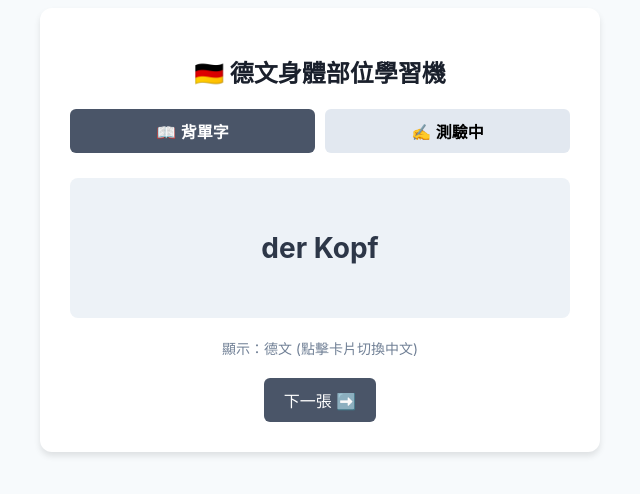
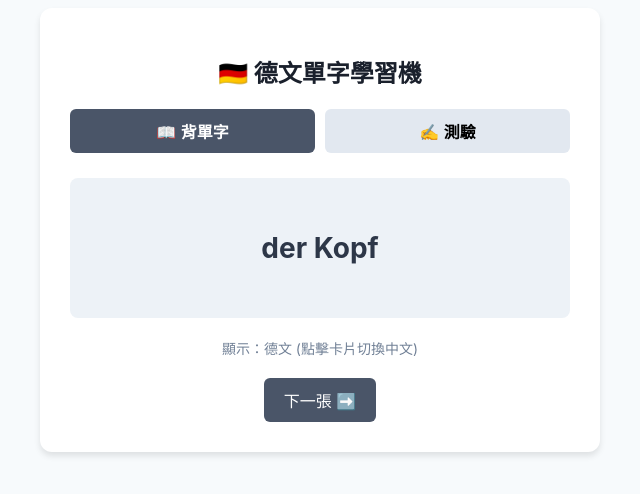
Before and after one commit to Kayano123/german-lernen-2026-5, a plain HTML site: page index.html in a window 1280 px wide. Shown: the part 190-684 px from the top of the page, without its empty margins (320-960 px from the left). Drawn offline with Linux system fonts and the light colour scheme.

Commit message:
Update title and quiz button text in index.html

```diff
--- a/index.html
+++ b/index.html
@@ -107,11 +107,11 @@
 <body>
 
 <div class="container">
-    <h1>🇩🇪 德文身體部位學習機</h1>
+    <h1>🇩🇪 德文單字學習機</h1>
 
     <div class="tab-buttons">
         <button class="tab-btn active" onclick="switchTab('study')">📖 背單字</button>
-        <button class="tab-btn" onclick="switchTab('quiz')">✍️ 測驗中</button>
+        <button class="tab-btn" onclick="switchTab('quiz')">✍️ 測驗</button>
     </div>
 
     <!-- 背單字模式 -->
@@ -137,7 +137,6 @@
 const wordBank = [
     { de: "der Kopf", zh: "頭" }, { de: "das Haar", zh: "頭髮" }, { de: "das Gesicht", zh: "臉" },
     { de: "das Auge", zh: "眼睛" }, { de: "das Ohr", zh: "耳朵" }, { de: "die Nase", zh: "鼻子" },
-    { de: "die Buchhaltung", zh: "會計" }, { de: "die Zeitarbeitsfirma", zh: "人力派遣公司" }, { de: "spazieren", zh: "散步" },
     { de: "der Mund", zh: "嘴巴" }, { de: "der Zahn", zh: "牙齒" }, { de: "der Hals", zh: "脖子 / 喉嚨" },
     { de: "die Schulter", zh: "肩膀" }, { de: "die Brust", zh: "胸部" }, { de: "der Rücken", zh: "背部" },
     { de: "der Bauch", zh: "肚子 / 胃" }, { de: "der Arm", zh: "手臂" }, { de: "die Überweisung", zh: "轉診/轉帳" },
@@ -145,7 +144,8 @@ const wordBank = [
     { de: "der Daumen", zh: "大拇指" }, { de: "das Bein", zh: "腿" }, { de: "die Wahrheit", zh: "真相" },
     { de: "das Knie", zh: "膝蓋" }, { de: "die Versichertenkarte", zh: "健保卡" }, { de: "die Entspannung", zh: "放鬆" },
     { de: "der Fuß", zh: "腳" }, { de: "die Abschlussprüfung", zh: "期末考/畢業考" }, { de: "auswählen", zh: "選擇" },
-    { de: "die Praxis", zh: "診所" }, { de: "deshalb", zh: "因此" }, { de: "das Heiraten", zh: "結婚" }
+    { de: "die Praxis", zh: "診所" }, { de: "deshalb", zh: "因此" }, { de: "das Heiraten", zh: "結婚" },
+    { de: "die Buchhaltung", zh: "會計" }, { de: "die Zeitarbeitsfirma", zh: "人力派遣公司" }, { de: "spazieren", zh: "散步" }
 ];
 
 let currentStudyIndex = 0;
```
